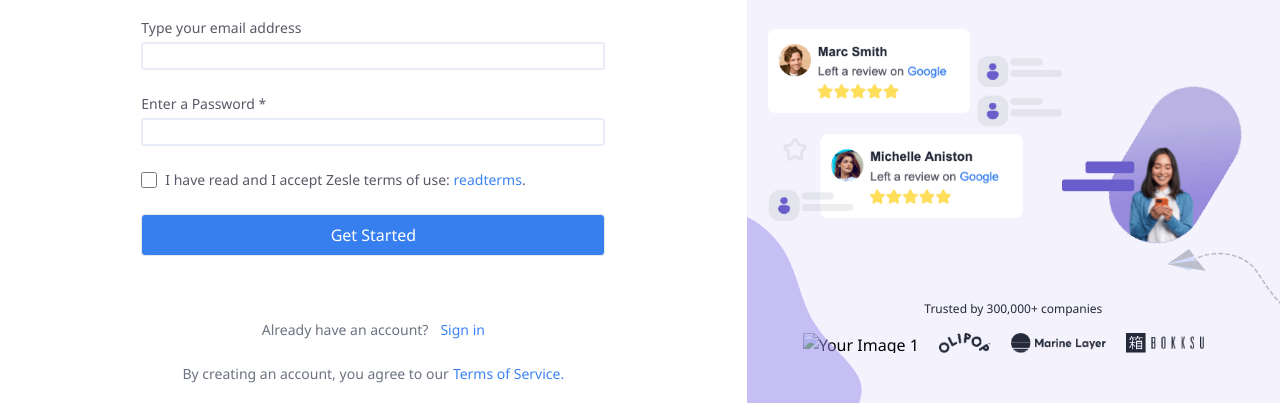
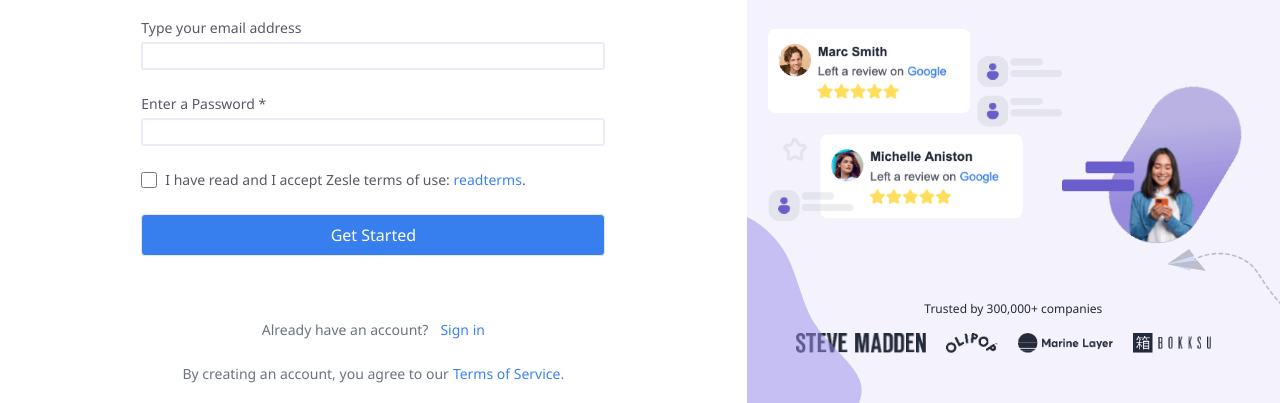
Before and after one commit to shreyaansjain06/Login_Chat, a plain HTML site: page index.html in a window 1280 px wide. Shown: the part 397-800 px from the top of the page. Drawn offline with nearby package versions, Linux system fonts and the light colour scheme.

Commit message:
Initial Commit

```diff
--- a/index.html
+++ b/index.html
@@ -225,7 +225,7 @@
                 </div>
                 <p class="text-center text-xs 2xl:text-sm  footer_tagline mt-4 2xl:mt-16">Trusted by 300,000+ companies</p>
                 <div class="flex mt-4 2xl:mt-12">
-                    <img src="./image/1st.png" alt="Your Image 1" class="h-5 2xl:h-8 mr-5">
+                    <img src="./images/1st.png" alt="Your Image 1" class="h-5 2xl:h-8 mr-5">
                     <img src="./images/2nd.png" alt="Your Image 2" class="h-5 2xl:h-8 mr-5">
                     <img src="./images/3rd.png" alt="Your Image 3" class="h-5 2xl:h-8 mr-5">
                     <img src="./images/4th.png" alt="Your Image 4" class="h-5 2xl:h-8 mr-5">
```
